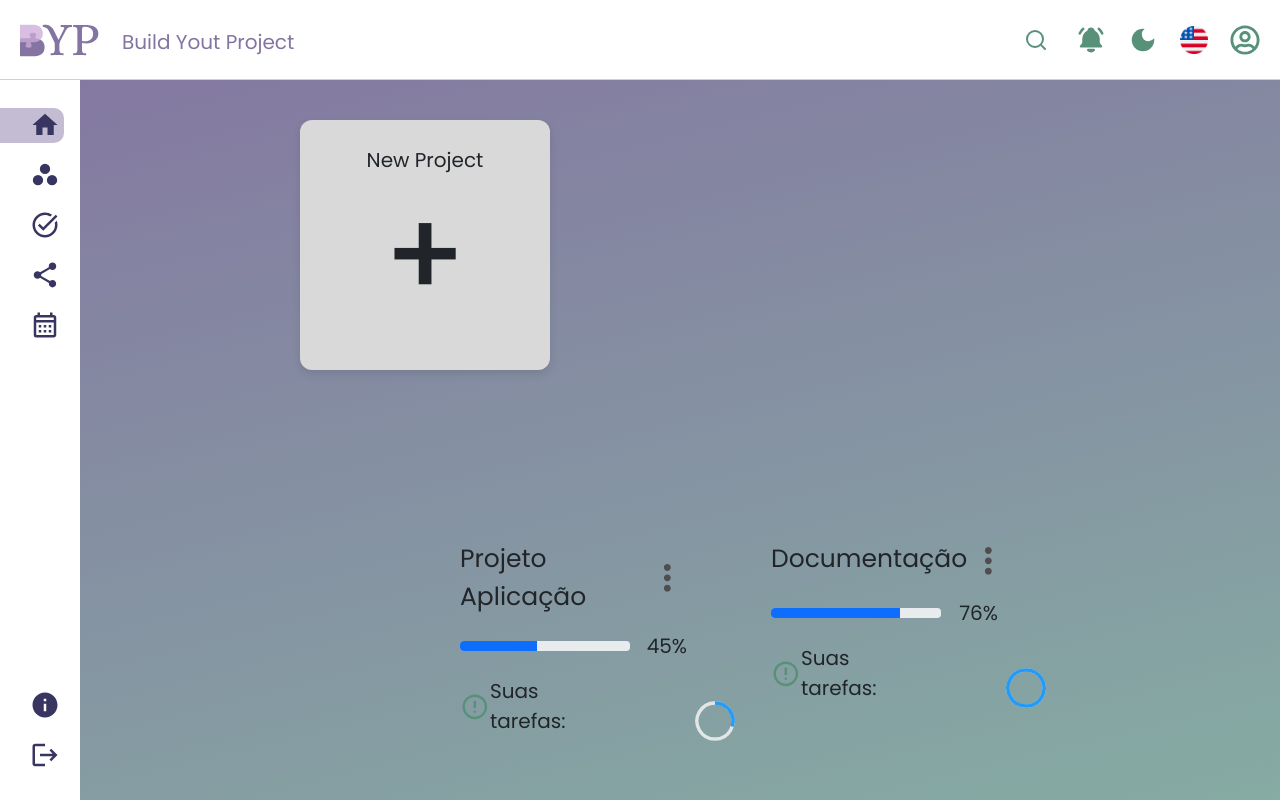
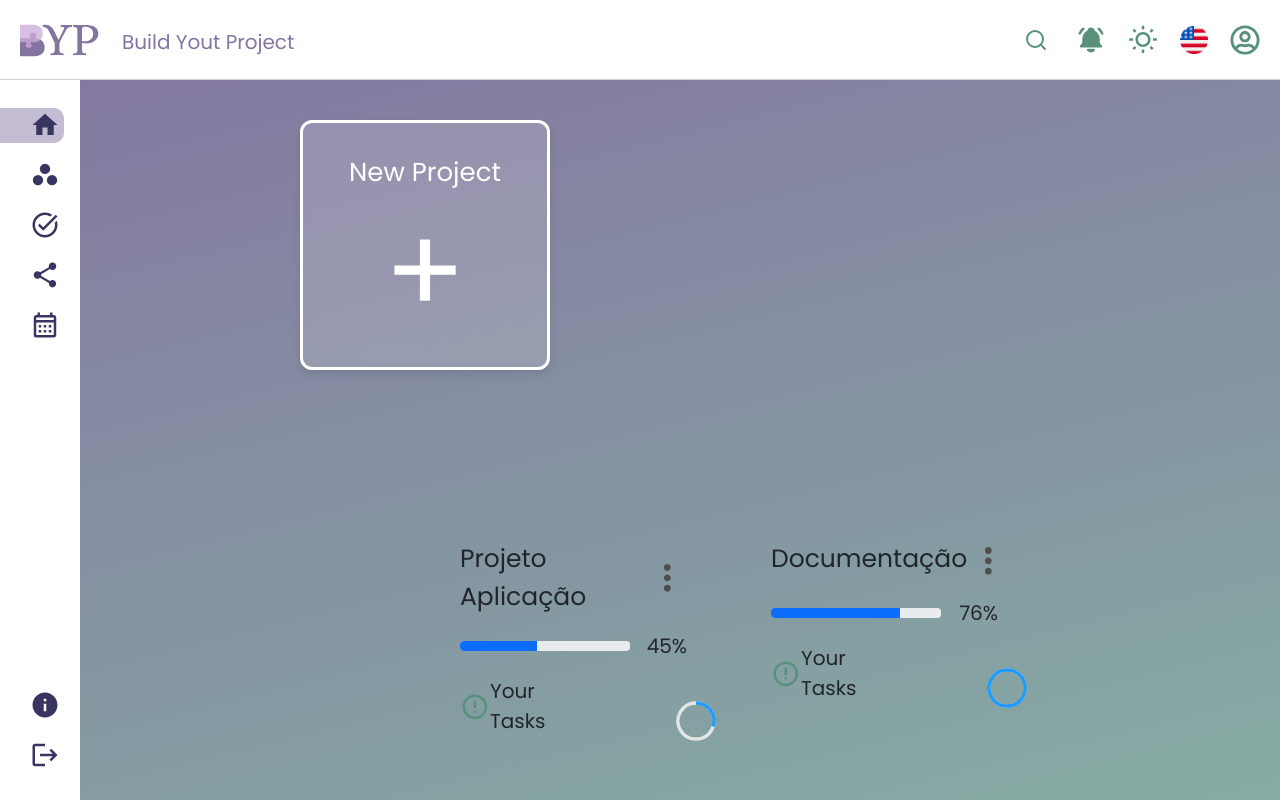
Before and after one commit to GreenBerries-BYP/BuildYourProject-back, a React (Vite) app in the folder frontend/: page /home in a window 1280 px wide. Shown: the top 800 px of the page. Built offline with nearby package versions, Linux system fonts and the light colour scheme.

Commit message:
ajustes gerais

```diff
--- a/frontend/src/components/CreateProjectCard.jsx
+++ b/frontend/src/components/CreateProjectCard.jsx
@@ -4,7 +4,7 @@ import { i18n } from "../translate/i18n";
 
 const CreateProjectCard = ({ onClick }) => {
     return (
-        <div className="create-project-card" onClick={onClick}>
+        <div className="create-project-card d-flex align-items-center justify-items-center p-5" onClick={onClick}>
             <p>{i18n.t('titles.newProject')}</p>
             <div className="plus">+</div>
         </div>
--- a/frontend/src/components/Header.jsx
+++ b/frontend/src/components/Header.jsx
@@ -10,7 +10,9 @@ import { i18n } from "../translate/i18n";
 const I18N_STORAGE_KEY = "i18nextLng";
 
 const Header = () => {
-  const [language, setLanguage] = useState(localStorage.getItem(I18N_STORAGE_KEY));
+  const [language, setLanguage] = useState(
+    localStorage.getItem(I18N_STORAGE_KEY)
+  );
   const [isDark, setIsDark] = useState(() => {
     const savedTheme = localStorage.getItem("theme");
     return savedTheme === "dark";
@@ -30,7 +32,10 @@ const Header = () => {
   //inicia o idioma com o valor do localStorage ou padrão para "pt-BR"
   const toggleLanguage = () => {
     setLanguage((prev) => (prev === "pt-BR" ? "en-US" : "pt-BR"));
-    localStorage.setItem(I18N_STORAGE_KEY, language === "pt-BR" ? "en-US" : "pt-BR");
+    localStorage.setItem(
+      I18N_STORAGE_KEY,
+      language === "pt-BR" ? "en-US" : "pt-BR"
+    );
     i18n.changeLanguage(language === "pt-BR" ? "en-US" : "pt-BR");
   };
 
@@ -51,6 +56,7 @@ const Header = () => {
         !searchInputRef.current.contains(document.activeElement)
       ) {
         setIsSearchFocused(false);
+        searchInputRef.current.value = ""; // Clear the input when focus is lost
       }
     }, 0);
   };
@@ -79,7 +85,7 @@ const Header = () => {
         </div>
         <TbBellRingingFilled className="header-icon" />
         <button className="header-icon" onClick={toggleDarkMode}>
-          {isDark ? <MdOutlineWbSunny /> : <MdDarkMode />}
+          {isDark ? <MdDarkMode /> : <MdOutlineWbSunny />}
         </button>
 
         <button onClick={toggleLanguage} className="header-icon">
--- a/frontend/src/components/ModalNewProject.jsx
+++ b/frontend/src/components/ModalNewProject.jsx
@@ -2,6 +2,7 @@ import { useEffect, useRef, useState } from "react";
 import "../styles/ModalNewProject.css";
 import { getToken } from "../auth/auth"; // ⚠️ Supondo que você tenha o mesmo helper usado no login.
 import { abntTemplates } from "../mocks/abntMock";
+import { FaCheck } from "react-icons/fa";
 import { i18n } from "../translate/i18n";
 
 const ModalNewProject = ({ isOpen, onClose }) => {
@@ -234,7 +235,7 @@ const ModalNewProject = ({ isOpen, onClose }) => {
             )}
             <div className="save-wrapper">
               <button type="submit" className="save-btn" disabled={loading}>
-                {loading ? "Salvando..." : "Salvar ✓"}
+                {loading ? i18n.t('buttons.saving') : i18n.t('buttons.save') + ' ✓'}
               </button>
             </div>
           </form>
--- a/frontend/src/components/ProjectCard.jsx
+++ b/frontend/src/components/ProjectCard.jsx
@@ -1,6 +1,7 @@
 import { useState, useRef, useEffect } from 'react';
 import ApexCharts from 'apexcharts'
 import '../styles/ProjectCard.css';
+import { i18n } from '../translate/i18n';
 
 
 const ProjectCard = ({
@@ -66,7 +67,7 @@ const ProjectCard = ({
             <span className="alert-task">
               <img src="/imgs/alert.svg"/>
             </span>
-            <span>Suas tarefas: </span>
+            <span>{i18n.t('project.yourTasks')}</span>
             <div className='round-progress d-inline' id='roundProgress'>
               <div ref={chartRef}></div>
             </div>
--- a/frontend/src/styles/CreateProjectCard.css
+++ b/frontend/src/styles/CreateProjectCard.css
@@ -1,15 +1,12 @@
 .create-project-card {
-    background: var(--card-background, rgba(255, 255, 255, 0.15));
-    border: 2px solid var(--white-color);
+  background-color: var(--card-background);
+  border: 3px solid var(--white);
   border-radius: 12px;
   width: 250px;
   height: 250px;
-    display: flex;
   flex-direction: column;
-    justify-content: center;
-    align-items: center;
-    color: var(--white-color);
-    font-size: 2rem;
+  color: var(--white);
+  font-size: 2.6rem;
   cursor: pointer;
   transition: transform 0.2s ease, box-shadow 0.2s ease;
   box-shadow: 0 4px 8px rgba(0, 0, 0, 0.1);
@@ -23,7 +20,7 @@
 
 .create-project-card .plus {
   font-size: 12rem;
-    font-weight: 500;
+  font-weight: 400;
   margin-top: -2rem;
-    color: var(--white-color);
+  color: var(--white);
 }
--- a/frontend/src/styles/Header.css
+++ b/frontend/src/styles/Header.css
@@ -1,4 +1,3 @@
-
 .header {
   height: 80px;
   width: 100%;
@@ -84,8 +83,9 @@ button:focus {
   background: transparent;
   outline: none;
   font-size: 1.6rem;
-  color: var(--search-placeholder-text-color);
+  color: var(--green-dark);
   width: 0;
+  cursor: pointer;
   transition: width 0.3s ease-in-out, opacity 0.3s ease-in-out;
   margin-right: 40px;
 }
@@ -105,5 +105,5 @@ button:focus {
 }
 
 .search-input::placeholder {
-  color: var(--search-placeholder-text-color);
+  color: var(--green-dark);
 }
--- a/frontend/src/styles/Main.css
+++ b/frontend/src/styles/Main.css
@@ -1,39 +1,39 @@
 :root {
   /* Neutro */
-  --white: #FFFFFF;
+  --white: #ffffff;
   --black: #000000;
-  --gray: #4E4E4E;
-  --gray-light: #D0D0D0;
-  --form-bg: #D9D9D9;
+  --gray: #4e4e4e;
+  --gray-light: #d0d0d0;
+  --form-bg: rgba(255, 255, 255, 0.15);
   --on-page-link: rgba(91, 69, 132, 0.36);
 
   /* Roxo */
-  --purple: #8474A1;
-  --purple-light: #C8C1D4;
+  --purple: #8474a1;
+  --purple-light: #c8c1d4;
   --purple-dark: #383560;
-  --purple-sat: #5B4584;
+  --purple-sat: #5b4584;
 
   /* Verde */
-  --green: #86B6A3;
-  --green-dark: #58917A;
-  --green-light: #C1D5CD;
-  --teal: #54969A;
-  --teal-dark: #045A5C;
-  --teal-bright: #08979D;
+  --green: #86b6a3;
+  --green-dark: #58917a;
+  --green-light: #c1d5cd;
+  --teal: #54969a;
+  --teal-dark: #045a5c;
+  --teal-bright: #08979d;
 
   /* Rosa */
-  --pink: #B383C4;
+  --pink: #b383c4;
 
   /* Azul */
-  --blue-link: #1E76E8;
+  --blue-link: #1e76e8;
 
   /* Erro */
-  --error-red: #FF4D4D;
+  --error-red: #ff4d4d;
 
   /* Gradientes */
   --btn-green: linear-gradient(90deg, var(--green), var(--teal-dark));
   --btn-purple: linear-gradient(90deg, var(--purple-sat), var(--purple-dark));
-  --bg-gradient: linear-gradient(166deg, var(--purple), var(--green));
+  --bg-gradient: linear-gradient(166deg, var(--purple) 0%, var(--green) 100%);
 
   --header-bg: var(--white);
   --header-border: var(--gray-light);
@@ -46,7 +46,6 @@
 
   --placeholder-color: var(--black);
   --search-placeholder-text-color: var(--black);
-
 }
 
 html {
@@ -61,62 +60,65 @@ html {
 
 body {
   min-height: 100vh;
-  font-family: 'Poppins';
+  font-family: "Poppins";
   background: var(--bg-gradient);
 }
 
 /* Dark Mode */
 body.dark-theme {
   /* Neutro (Tema Escuro) */
-  --white: #2d333b; /* No dark theme, o "white" se torna um cinza escuro */
+  --white: #262628; /* No dark theme, o "white" se torna um cinza escuro */
   --black: #ffffff; /* No dark theme, o "black" se torna branco */
   --gray: #a0a0a0;
   --gray-light: #444c56;
   --form-bg: #22272e;
-  --on-page-link: rgba(174, 140, 235, 0.36); /* Um roxo mais claro para dark-theme */
+  --on-page-link: rgba(
+    174,
+    140,
+    235,
+    0.36
+  ); /* Um roxo mais claro para dark-theme */
 
   /* Roxo (Tema Escuro) */
-  --purple: #7D64AC;
+  --purple: #7d64ac;
   --purple-light: #AE8CEB;
-  --purple-dark: #B59CD9;
+  --purple-dark: #b59cd9;
   --purple-sat: #AE8CEB;
 
   /* Verde (Tema Escuro) */
-  --green: #67BA99;
-  --green-dark: #3E8B6D;
-  --green-light: #8ECDA7;
-  --teal: #3F7A7E;
+  --green: #8ecda7;
+  --green-dark: #67BA99;
+  --green-light: #0c5e3d;
+  --teal: #3f7a7e;
   --teal-dark: #07969b;
-  --teal-bright: #07C0C6;
+  --teal-bright: #07c0c6;
 
   /* Rosa (Tema Escuro) */
-  --pink: #D5B1E0;
+  --pink: #d5b1e0;
 
   /* Azul (Tema Escuro) */
-  --blue-link: #5E9DFF;
+  --blue-link: #5e9dff;
 
   /* Erro (Tema Escuro) */
-  --error-red: #FF7D7D;
+  --error-red: #ff7d7d;
 
   /* Gradientes (Tema Escuro) */
   --btn-green: linear-gradient(90deg, var(--green), var(--teal-bright));
   --btn-purple: linear-gradient(90deg, var(--purple-dark), var(--purple-light));
-  --bg-gradient: linear-gradient(120deg, #1f1b2e, #2d333b 60%, #045A5C);
 
   /* Variáveis de texto e componente (Tema Escuro) */
   --header-bg: #2d333b;
-  --header-border: #2d333b;
+  --header-border: #000;
   --sidebar-bg: #2d333b;
   --modal-bg: #2d333b;
-  --modal-header-bg: #AE8CEB;
-  --card-background: #78808a; /* Fundo do card CreateProjectCard */
+  --modal-header-bg: #ae8ceb;
+  --card-background: rgb(0, 0, 0, 0.15);
   --create-card-border: #000000;
   --create-card-text: #000000;
 
   --placeholder-color: #ffffff;
 
   --search-placeholder-text-color: #000000;
-
 }
 
 input,
@@ -137,80 +139,80 @@ input::placeholder {
 
 /* Font Faces */
 @font-face {
-  font-family: 'Sanchez';
-  src: url('/fonts/Sanchez/Sanchez-Regular.ttf') format('truetype');
+  font-family: "Sanchez";
+  src: url("/fonts/Sanchez/Sanchez-Regular.ttf") format("truetype");
   font-weight: normal;
   font-style: normal;
   font-display: swap;
 }
 
 @font-face {
-  font-family: 'Poppins';
-  src: url('/fonts/Poppins/Poppins-ExtraBold.woff') format('woff');
+  font-family: "Poppins";
+  src: url("/fonts/Poppins/Poppins-ExtraBold.woff") format("woff");
   font-weight: bold;
   font-style: normal;
   font-display: swap;
 }
 
 @font-face {
-  font-family: 'Poppins';
-  src: url('/fonts/Poppins/Poppins-Black.woff') format('woff');
+  font-family: "Poppins";
+  src: url("/fonts/Poppins/Poppins-Black.woff") format("woff");
   font-weight: 900;
   font-style: normal;
   font-display: swap;
 }
 
 @font-face {
-  font-family: 'Poppins';
-  src: url('/fonts/Poppins/Poppins-Bold.woff') format('woff');
+  font-family: "Poppins";
+  src: url("/fonts/Poppins/Poppins-Bold.woff") format("woff");
   font-weight: bold;
   font-style: normal;
   font-display: swap;
 }
 
 @font-face {
-  font-family: 'Poppins';
-  src: url('/fonts/Poppins/Poppins-Light.woff') format('woff');
+  font-family: "Poppins";
+  src: url("/fonts/Poppins/Poppins-Light.woff") format("woff");
   font-weight: 300;
   font-style: normal;
   font-display: swap;
 }
 
 @font-face {
-  font-family: 'Poppins';
-  src: url('/fonts/Poppins/Poppins-ExtraLight.woff') format('woff');
+  font-family: "Poppins";
+  src: url("/fonts/Poppins/Poppins-ExtraLight.woff") format("woff");
   font-weight: 200;
   font-style: normal;
   font-display: swap;
 }
 
 @font-face {
-  font-family: 'Poppins';
-  src: url('/fonts/Poppins/Poppins-Medium.woff') format('woff');
+  font-family: "Poppins";
+  src: url("/fonts/Poppins/Poppins-Medium.woff") format("woff");
   font-weight: 500;
   font-style: normal;
   font-display: swap;
 }
 
 @font-face {
-  font-family: 'Poppins';
-  src: url('/fonts/Poppins/Poppins-Regular.woff') format('woff');
+  font-family: "Poppins";
+  src: url("/fonts/Poppins/Poppins-Regular.woff") format("woff");
   font-weight: normal;
   font-style: normal;
   font-display: swap;
 }
 
 @font-face {
-  font-family: 'Poppins';
-  src: url('/fonts/Poppins/Poppins-Thin.woff') format('woff');
+  font-family: "Poppins";
+  src: url("/fonts/Poppins/Poppins-Thin.woff") format("woff");
   font-weight: 100;
   font-style: normal;
   font-display: swap;
 }
 
 @font-face {
-  font-family: 'Poppins';
-  src: url('/fonts/Poppins/Poppins-SemiBold.woff') format('woff');
+  font-family: "Poppins";
+  src: url("/fonts/Poppins/Poppins-SemiBold.woff") format("woff");
   font-weight: 600;
   font-style: normal;
   font-display: swap;
--- a/frontend/src/translate/languages/en.js
+++ b/frontend/src/translate/languages/en.js
@@ -30,7 +30,8 @@ const messages = {
         add: 'Add',
         edit: 'Edit',
         delete: 'Delete',
-        save: 'Save'
+        save: 'Save',
+        saving: 'Saving...',
       },
       sideBar: {
         home: 'Home',
@@ -47,6 +48,9 @@ const messages = {
         email: 'Email',
         projectType: 'Project Type',
         template: 'Template',
+      },
+      project: {
+        yourTasks: 'Your Tasks',
       }
     },
   },
--- a/frontend/src/translate/languages/pt.js
+++ b/frontend/src/translate/languages/pt.js
@@ -14,6 +14,15 @@ const messages = {
         notifications: "Notificações",
         userProfile: "Perfil do Usuário",
         changeLanguage: "Mudar Idioma",
+
+        emailCantBeEmpty: "Email não pode estar vazio",
+        invalidEmailFormat: "Formato de email inválido",
+        emailAlreadyAdded: "Este email já foi adicionado",
+        projectNameRequired: "Nome do projeto é obrigatório",
+        projectDescriptionRequired: "Descrição do projeto é obrigatória",
+        errorNewProject: "Erro ao criar novo projeto",
+
+        emailMessage: "Digite um email e pressione Enter",
       },
       buttons: {
         createProject: "Criar Projeto",
@@ -21,7 +30,8 @@ const messages = {
         add: "Adicionar",
         edit: "Editar",
         delete: "Excluir",
-        save: "Salvar"
+        save: "Salvar",
+        saving: "Salvando...",
       },
       sideBar: {
         home: "Início",
@@ -38,7 +48,10 @@ const messages = {
         email: "E-mail",
         projectType: "Tipo de Projeto",
         template: "Modelo",
-      }
+      },
+      project: {
+        yourTasks: "Suas Tarefas",
+      },
     },
   },
 };
```
Lines whose indentation alone changed are shown as unchanged.
